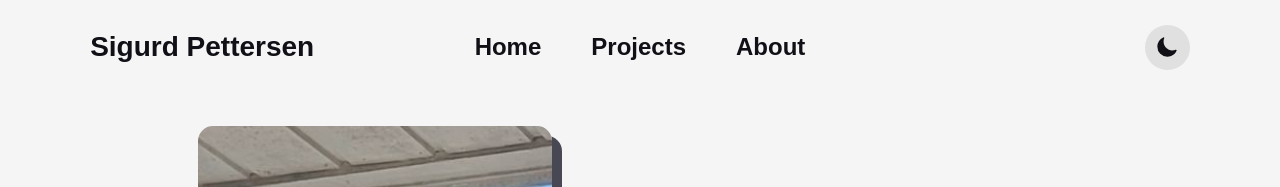
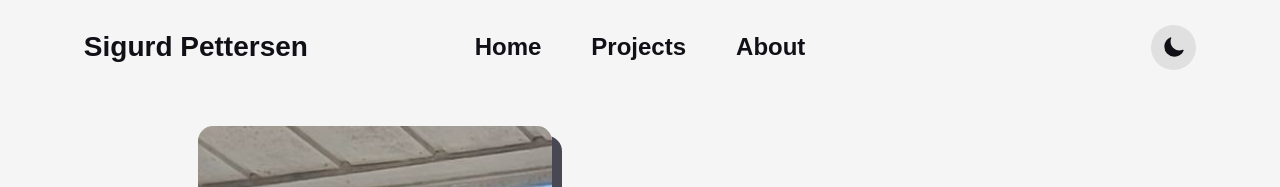
Before and after one commit to Serphyus/serphyus.github.io, a Jekyll site: the page built from index.html, in a window 1280 px wide. Shown: the top 187 px of the page. Built offline with Jekyll 4.4.1, drawn with Linux system fonts in a browser that asks for light colours; some web fonts are replaced.

Commit message:
improved header size and spacing

```diff
--- a/assets/css/main.css
+++ b/assets/css/main.css
@@ -40,9 +40,10 @@
   color: var(--secondary-dark); }
 
 .header {
-  margin: 0 5% 35px 5%;
+  width: 88%;
+  margin: 0 auto 35px auto;
   display: flex;
-  justify-content: space-around;
+  justify-content: space-between;
   align-items: center;
   flex-wrap: wrap; }
 
--- a/src/styles/_header.scss
+++ b/src/styles/_header.scss
@@ -1,7 +1,8 @@
 .header {
-	margin: 0 5% 35px 5%;
+	width: 88%;
+	margin: 0 auto 35px auto;
 	display: flex;
-	justify-content: space-around;
+	justify-content: space-between;
 	align-items: center;
 	flex-wrap: wrap;
 }
```
